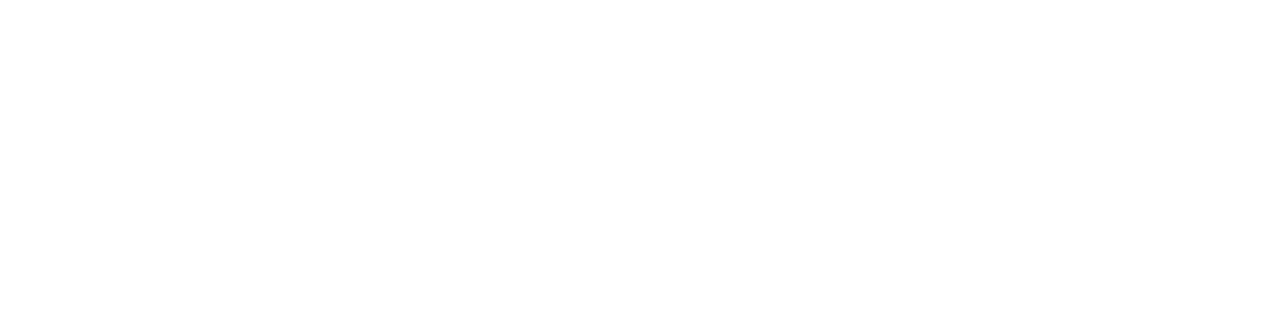
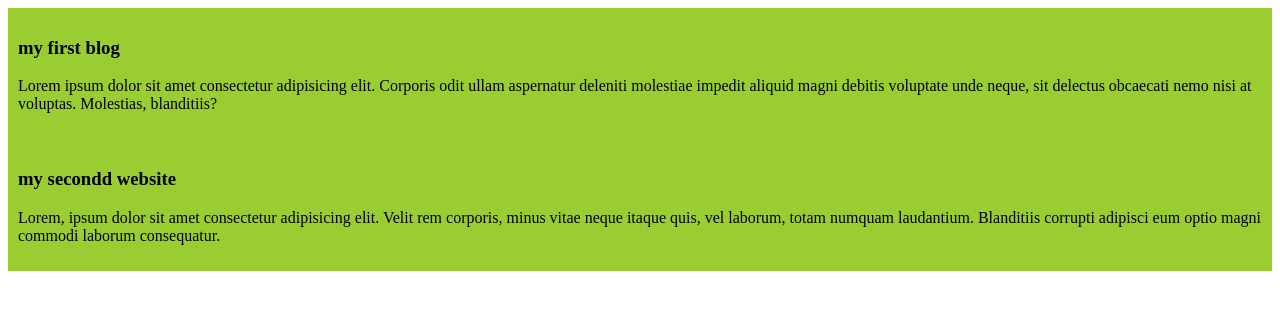
Before and after one commit to fayezfahad/my-first-github-repo, a plain HTML site: page index.html in a window 1280 px wide. Drawn offline with Linux system fonts and the light colour scheme.

Commit message:
added to blog

```diff
--- a/index.html
+++ b/index.html
@@ -3,9 +3,17 @@
 <head>
     <meta charset="UTF-8">
     <meta name="viewport" content="width=device-width, initial-scale=1.0">
-    <title>my first github repository</title>
+    <title>my first website</title>
+    <link rel="stylesheet" href="style/blog.css">
 </head>
 <body>
-
+    <div>
+        <h3>my first blog</h3>
+        <p>Lorem ipsum dolor sit amet consectetur adipisicing elit. Corporis odit ullam aspernatur deleniti molestiae impedit aliquid magni debitis voluptate unde neque, sit delectus obcaecati nemo nisi at voluptas. Molestias, blanditiis?</p>
+    </div>
+    <div>
+        <h3>my secondd website</h3>
+        <p>Lorem, ipsum dolor sit amet consectetur adipisicing elit. Velit rem corporis, minus vitae neque itaque quis, vel laborum, totam numquam laudantium. Blanditiis corrupti adipisci eum optio magni commodi laborum consequatur.</p>
+    </div>
 </body>
 </html>
--- /dev/null
+++ b/style/blog.css
@@ -0,0 +1,5 @@
+div{
+    background-color: yellowgreen;
+    padding: 10px;
+
+}
```
